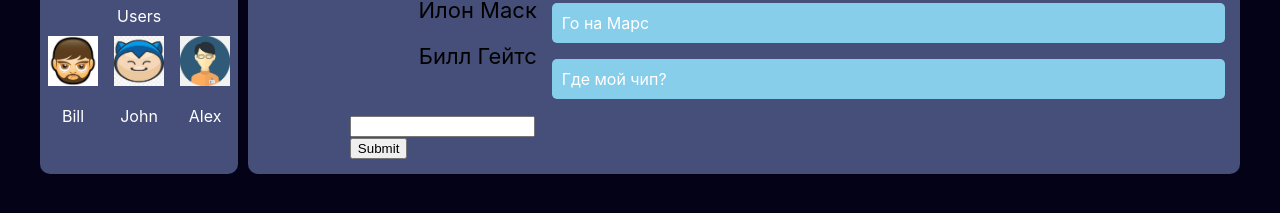
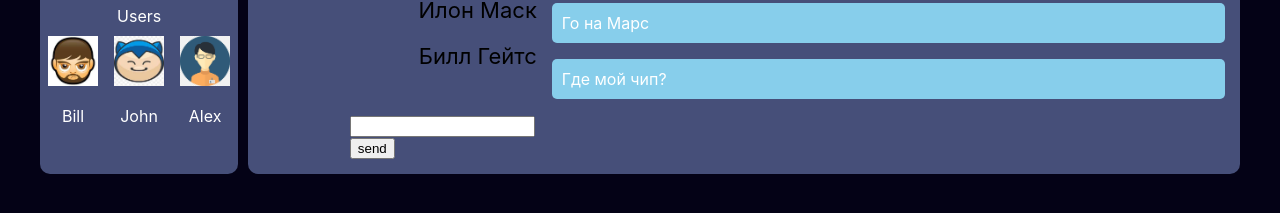
Before and after one commit to garold664/landing2, a React (Create React App) app: page /dialogs in a window 1280 px wide. Shown: the part 163-376 px from the top of the page. Built offline with nearby package versions, Linux system fonts and the light colour scheme.

Commit message:
дз: добавляет функцию добавляющую новые сообщения в объект state

```diff
--- a/src/App.js
+++ b/src/App.js
@@ -17,7 +17,7 @@
             <div className="wrapper-content">
               <Route exact path="/" render={ () => <Profile profilePage={props.state.profilePage} addPost={props.addPost} />} />
               <Route exact path="/profile" render={ () => <Profile  profilePage={props.state.profilePage} addPost={props.addPost}  />} />
-              <Route exact path="/dialogs" render={ () => <Dialogs dialogsPage={props.state.dialogsPage} />} />
+              <Route exact path="/dialogs" render={ () => <Dialogs dialogsPage={props.state.dialogsPage} addMessage={props.addMessage} />} />
             </div>
           </BrowserRouter>
         </div>
--- a/src/Data/state.js
+++ b/src/Data/state.js
@@ -41,5 +41,14 @@
     state.profilePage.postItems.push(newPost)
     console.log(state)
 }
+export let addMessage = (messageText) => {
+    let newMessage = {
+        text: messageText,
+        id: 4,
+    }
+
+    state.dialogsPage.messageItems.push(newMessage)
+    console.log(state)
+}
 
 export default state;
--- a/src/components/dialogs/Dialogs.jsx
+++ b/src/components/dialogs/Dialogs.jsx
@@ -4,9 +4,12 @@
 import DialogItem from './dialogItem/DialogItem';
 import Message from './message/Message';
 
-
+let MessageText = React.createRef()
 
 function Dialogs(props) {
+    let addMessage = () => {
+        props.addMessage(MessageText.current.value)
+    }
     return (
         <div className='dialogs'>
             <div className="dialog">
@@ -24,9 +27,9 @@
                 }
             </div>
             <form action="">
-                <input type="text" />
+                <input ref={MessageText} type="text" />
                 <br />
-                <input type="submit" />
+                <input onClick={addMessage} type="button" value="send" />
             </form>
         </div>
   );
--- a/src/components/profile/posts/post/Post.jsx
+++ b/src/components/profile/posts/post/Post.jsx
@@ -3,10 +3,10 @@
 import ava_min from "../../../../img/elon_min.jpg"
 
 function Post(props) {
-    if (!props.name) {
-        props.name = "Elon Musk"
-        // object is not extensible, so this code doesn't work
-    }
+    // if (!props.name) {
+    //     props.name = "Elon Musk"
+    //     // object is not extensible, so this code doesn't work
+    // }
     return (
         <div className='post'>
             <img src={ava_min} alt="profile mini photo" />
--- a/src/index.js
+++ b/src/index.js
@@ -5,10 +5,11 @@
 import reportWebVitals from './reportWebVitals';
 import state from './Data/state'
 import {addPost} from './Data/state'
+import {addMessage} from './Data/state'
 
 ReactDOM.render(
   <React.StrictMode>
-    <App state={state} addPost={addPost} />
+    <App state={state} addPost={addPost} addMessage={addMessage} />
   </React.StrictMode>,
   document.getElementById('root')
 );
```
